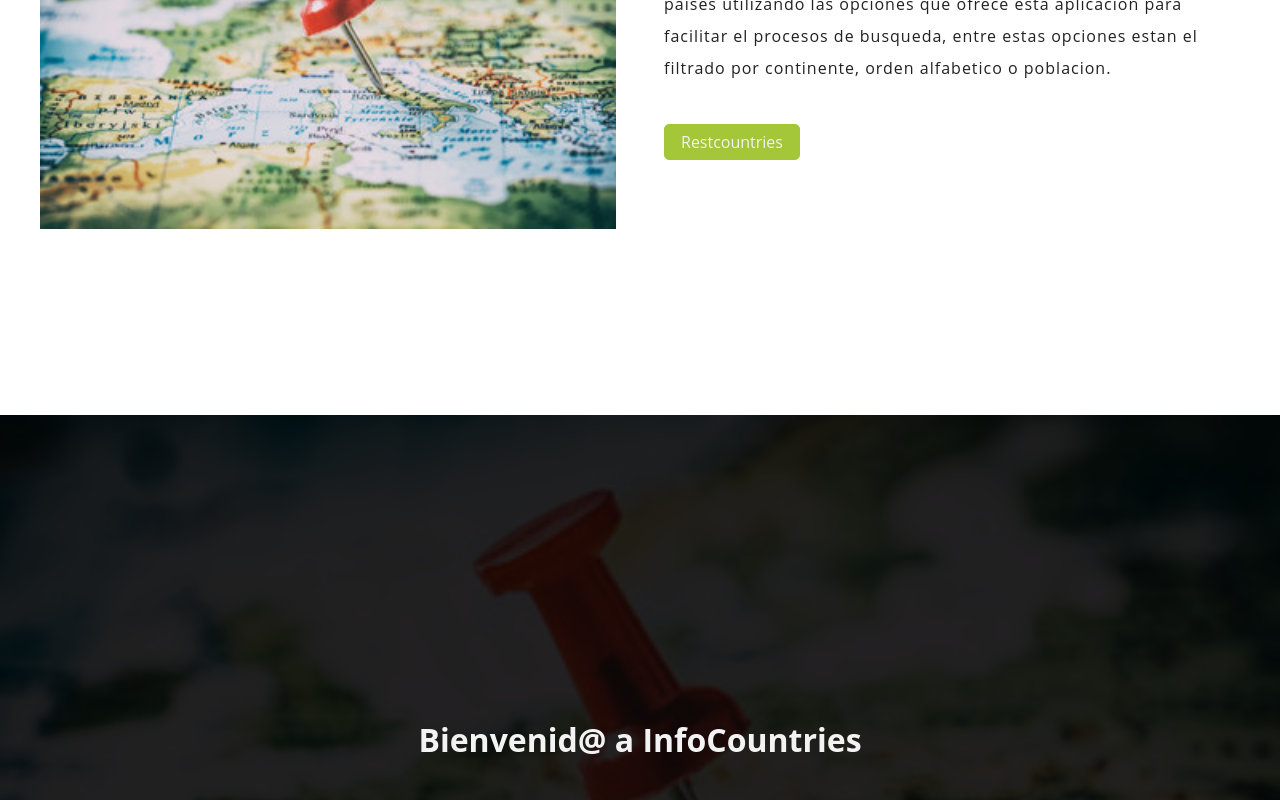
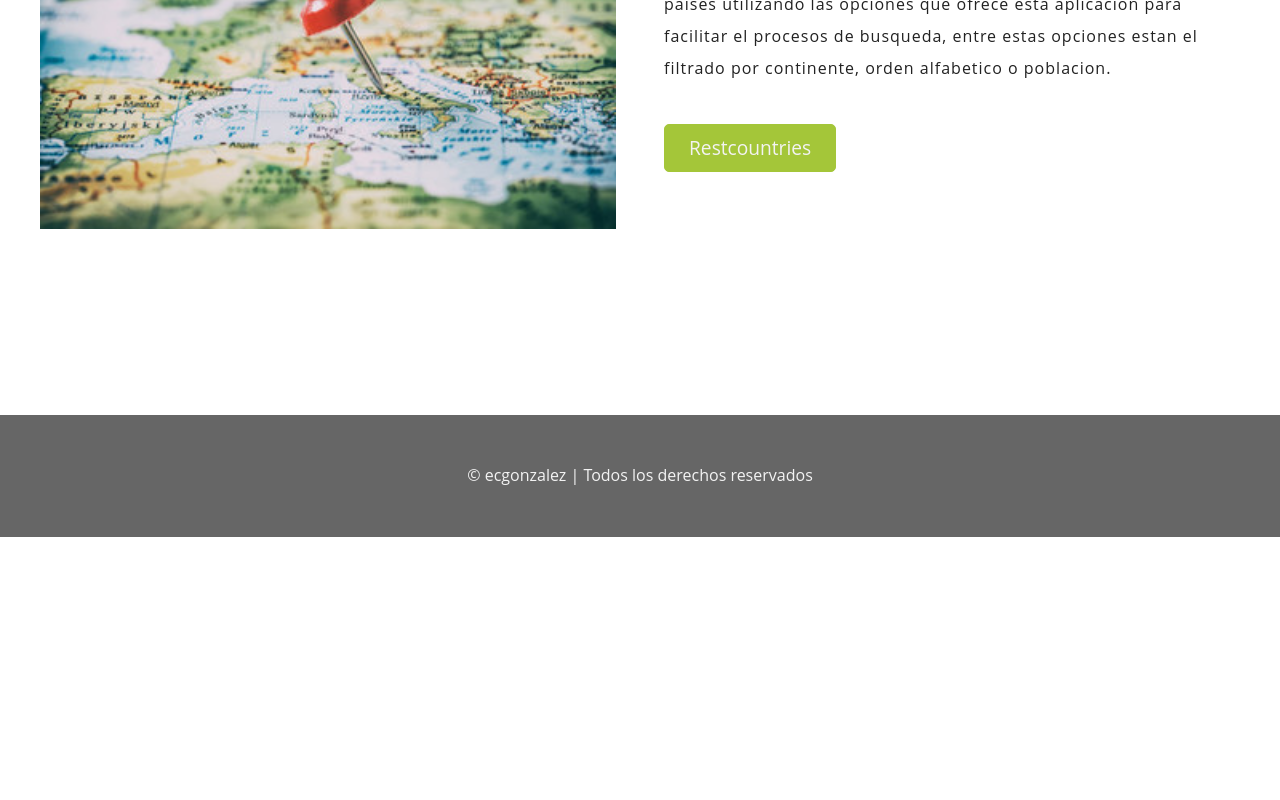
Before and after one commit to Elian-Gonzalez2000/PI-Countries, a React (Create React App) app in the folder client/: page / in a window 1280 px wide. Shown: the part 1320-2120 px from the top of the page. After the commit the page ends 1857 px from the top, so only its background shows below. Built offline with nearby package versions, Linux system fonts and the light colour scheme.

Commit message:
Add footer, some words in english changed to spanish, and styles init defined

```diff
--- a/client/src/App.js
+++ b/client/src/App.js
@@ -5,6 +5,16 @@ import { BrowserRouter as Router, Route, Routes } from "react-router-dom";
 import Init from "./components/Init";
 import CountryDetails from "./components/CountryDetails";
 import { FormActivity } from "./components/FormActivities";
+import styled from "styled-components";
+
+export const Footer = styled.footer`
+   background-color: var(--gray-dark-color);
+   color: var(--text-light-color);
+   display: flex;
+   justify-content: center;
+   width: 100vw;
+   padding: 3rem 0;
+`;
 
 function App() {
    return (
@@ -17,6 +27,11 @@ function App() {
                <Route path="home/:id" element={<CountryDetails />} />
                <Route path="activity" element={<FormActivity />} />
             </Routes>
+            <Footer>
+               <p className="text-center">
+                  &copy; ecgonzalez | Todos los derechos reservados
+               </p>
+            </Footer>
          </Router>
       </div>
    );
--- a/client/src/components/CountryDetails.js
+++ b/client/src/components/CountryDetails.js
@@ -52,7 +52,10 @@ const CountryDetails = () => {
 
    //console.log(details);
    return (
-      <div className="countryDetails container margin-auto">
+      <div
+         className="countryDetails container margin-auto"
+         style={{ minHeight: "100vh" }}
+      >
          {isLoading && (
             <div className="preloader">
                {" "}
--- a/client/src/components/FormActivities.js
+++ b/client/src/components/FormActivities.js
@@ -6,6 +6,7 @@ import Swal from "sweetalert2";
 
 const ContainerForm = styled.div`
    margin-top: 2rem;
+   min-height: 100vh;
 
    h2 {
       color: var(--first-color);
@@ -281,13 +282,13 @@ export const FormActivity = () => {
                         value={input.duracion}
                         onChange={(e) => handleChange(e)}
                      >
-                        <option value="0">Select Duration</option>
+                        <option value="0">Seleccionar Duración</option>
                         <option value="30">30 min</option>
-                        <option value="1">1 hour</option>
-                        <option value="2">2 hour</option>
-                        <option value="3">3 hour</option>
-                        <option value="4">4 hour</option>
-                        <option value="5">more than 5 hours</option>
+                        <option value="1">1 horas</option>
+                        <option value="2">2 horas</option>
+                        <option value="3">3 horas</option>
+                        <option value="4">4 horas</option>
+                        <option value="5">mas de 5 hours</option>
                      </select>
                   </div>
                   <div className="selectDifficulty">
@@ -297,12 +298,12 @@ export const FormActivity = () => {
                         value={input.dificultad}
                         onChange={(e) => handleChange(e)}
                      >
-                        <option value="0">Select Difficult</option>
-                        <option value="1">1- Beginner</option>
-                        <option value="2">2- Low</option>
-                        <option value="3">3- Medium</option>
-                        <option value="4">4- High</option>
-                        <option value="5">5- Professional</option>
+                        <option value="0">Seleccionar Dificultad</option>
+                        <option value="1">1- Inicial</option>
+                        <option value="2">2- Baja</option>
+                        <option value="3">3- Media</option>
+                        <option value="4">4- Dificil</option>
+                        <option value="5">5- Profesional</option>
                      </select>
                   </div>
                </ContainerInputs>
--- a/client/src/components/Home.js
+++ b/client/src/components/Home.js
@@ -133,7 +133,7 @@ const Home = () => {
    };
    //console.log("12", countries);
    return (
-      <div className="home container">
+      <div className="home container" style={{ minHeight: "100vh" }}>
          {isLoading && (
             <div className="preloader">
                <img src={loading} alt="cargando..." />
--- a/client/src/components/Init.js
+++ b/client/src/components/Init.js
@@ -68,8 +68,8 @@ const Grid = styled.div`
 `;
 const Button = styled.button`
    display: inline-block;
-   font-size: 1rem;
-   padding: 0.5rem 1rem;
+   font-size: 1.2rem;
+   padding: 0.75rem 1.5rem;
    margin-top: 2.5rem;
    color: var(--text-light-color);
    background-color: var(--first-color);
@@ -92,7 +92,9 @@ const Init = () => {
          <BackgroundImage image={worldBannerBlue}>
             <BackgroundOpacity>
                <h1>Bienvenid@ a InfoCountries</h1>
-               <Button>Comenzar ya</Button>
+               <a href="/home">
+                  <Button>Comenzar ya</Button>
+               </a>
             </BackgroundOpacity>
          </BackgroundImage>
          <ContainerContent>
@@ -114,20 +116,24 @@ const Init = () => {
                      busqueda, entre estas opciones estan el filtrado por
                      continente, orden alfabetico o poblacion.
                   </p>
-                  <a href="#">
+                  <a
+                     href="https://restcountries.com"
+                     target="_blank"
+                     rel="noreferrer"
+                  >
                      <Button>Restcountries</Button>
                   </a>
                </div>
             </Grid>
          </ContainerContent>
-         <BackgroundImage image={findMapBanner}>
+         {/* <BackgroundImage image={findMapBanner}>
             <BackgroundOpacity opacityColor="rgba(0, 0, 0, 0.85)">
                <Grid gridColumn="2">
                   <h1>Bienvenid@ a InfoCountries</h1>
                   <Button>Comenzar ya</Button>
                </Grid>
             </BackgroundOpacity>
-         </BackgroundImage>
+         </BackgroundImage> */}
       </InitContainer>
    );
 };
```
Lines whose indentation alone changed are shown as unchanged.
